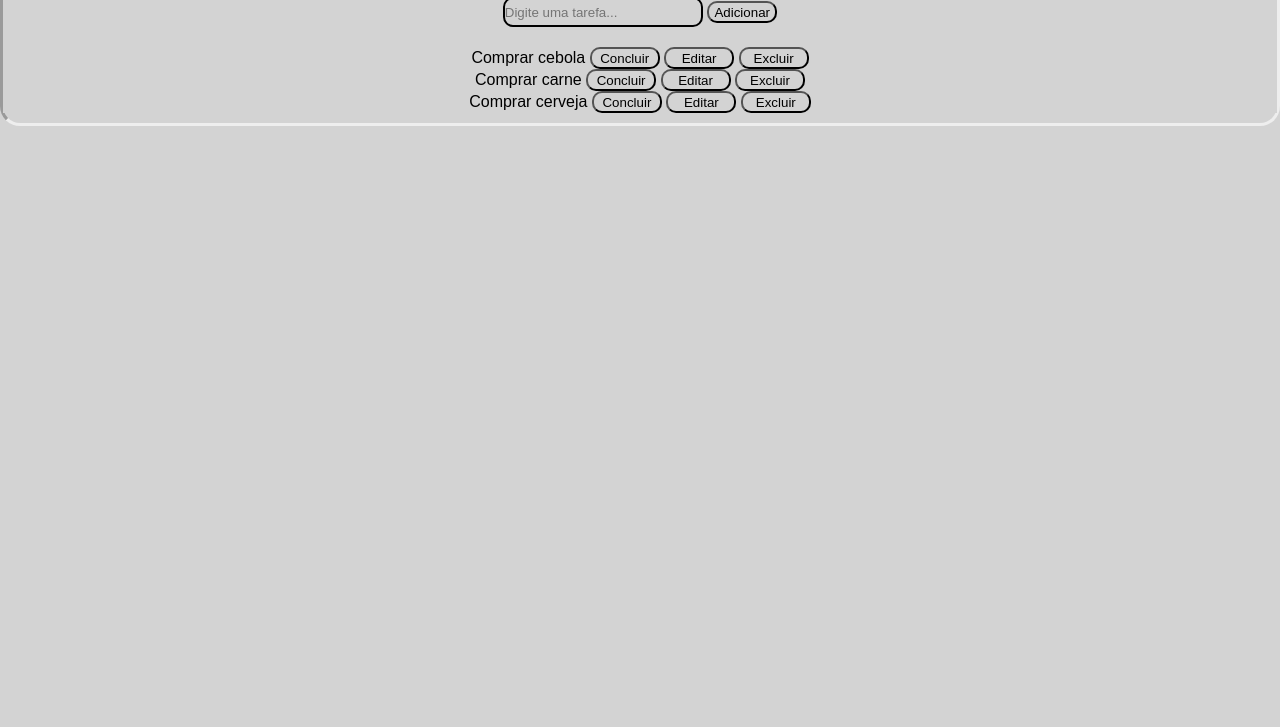
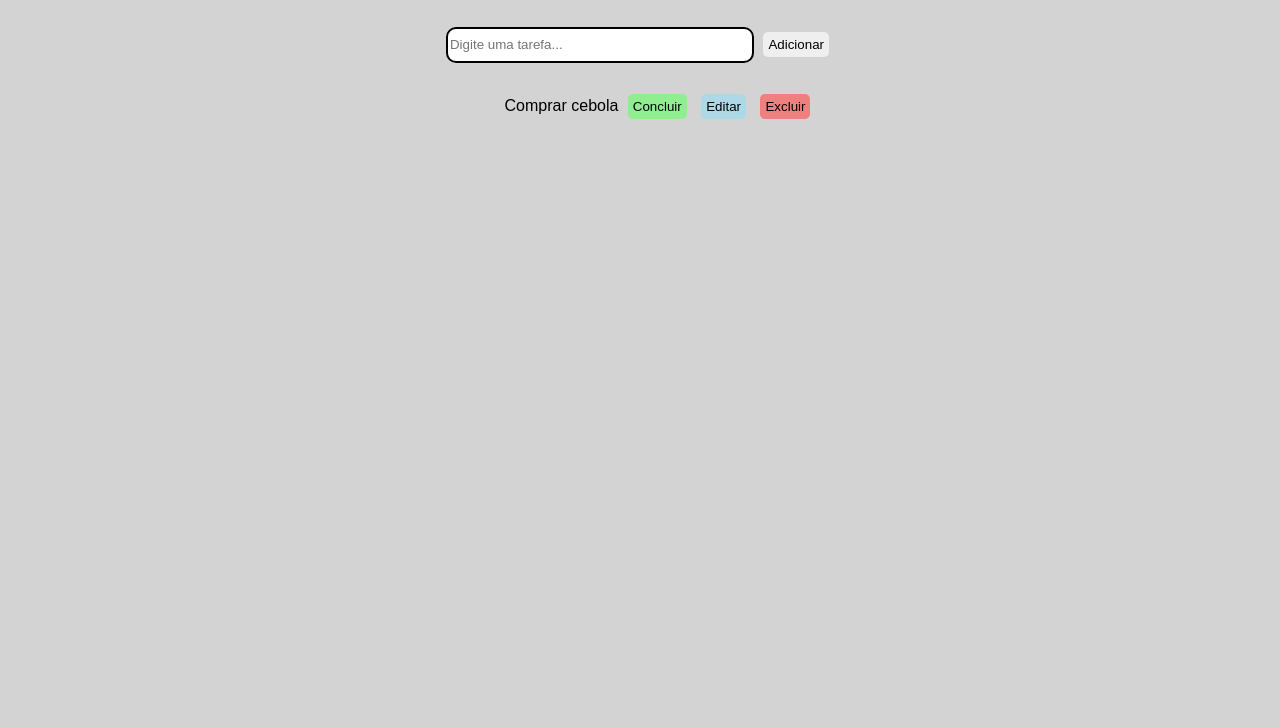
Before and after one commit to VictorBaradel/To-Do-List, a plain HTML site: page index.html in a window 1280 px wide. Shown: the part 73-800 px from the top of the page. Drawn offline with Linux system fonts and the light colour scheme.

Commit message:
modificando o estilos e começando os scripts

```diff
--- a/index.html
+++ b/index.html
@@ -12,33 +12,23 @@
             <h1>
                 Minha lista de tarefas
             </h1>
+            <div class="inputDados">
+                <input id="inputBox"placeholder="Digite uma tarefa...">
+                <button id="botaoAdicionar" onclick="adicionarTarefa()">Adicionar</button>
+            </div>
         </header>
-        <div class="inputDados">
-            <input id="inputBox" type="text" id="task" placeholder="Digite uma tarefa...">
-            <button id="botaoAdicionar" onclick="addTask()">Adicionar</button>
-        </div>
+    </div>
+    <div class="containerLista">
         <div class="lista">
             <ul>
-                <li>
-                    <label>Comprar cebola</label>
-                    <button class="botaoConcluir">Concluir</button>
-                    <button class="botaoEditar" onclick="">Editar</button>
-                    <button class="botaoExcluir" onclick="deleteTask(this)">Excluir</button>
-                </li>
-                <li>
-                    <label>Comprar carne</label>
-                    <button class="botaoConcluir" onclick="">Concluir</button>
-                    <button class="botaoEditar" onclick="">Editar</button>
-                    <button class="botaoExcluir" onclick="deleteTask(this)">Excluir</button>
-                </li>
-                <li>
-                    <label>Comprar cerveja</label>
-                    <button class="botaoConcluir" onclick="">Concluir</button>
-                    <button class="botaoEditar" onclick="">Editar</button>
-                    <button class="botaoExcluir" onclick="deleteTask(this)">Excluir</button>
-                </li>
+                <label>Comprar cebola</label>
+                <button class="botaoConcluir" onclick="concluirTarefa()">Concluir</button>
+                <button class="botaoEditar">Editar</button>
+                <button class="botaoExcluir">Excluir</button>
             </ul>
+
         </div>
     </div>
 </body>
+<script src="scripts.js"></script>
 </html>
--- /dev/null
+++ b/scripts.js
@@ -0,0 +1,10 @@
+function adicionarTarefa(){
+    let input = document.querySelector("input").value;
+
+    let li = document.createElement("li");
+    li.innerHTML = input + "<span>❌</span>";
+
+    document.querySelector("ul").appendChild(li);
+    input = "";
+
+}
--- a/style.css
+++ b/style.css
@@ -1,37 +1,25 @@
-*{
-    margin: 0;
-    padding: 0;
-    box-sizing: border-box;
-    font-family: Arial, sans-serif;
-    background-color: lightgray;
-
+body{
+    background: lightgray;
+    max-width: 500px;
+    margin: 0 auto;
+    font-family: Arial, Helvetica, sans-serif;
 }
 
 .container{
-    text-align: center;
-    margin-top: 10px;
-    margin-bottom: 10px;
-    height: auto;
-    width: 100%;
-    border: 3px solid;
-    border-radius: 20px;
-    border-style:inset;
+    display: flex;
+    justify-content: center;
 }
 
-.inputDados{
-    text-align: center;
-}
-
-#botaoAdicionar{
-    text-align: center;
-    cursor: pointer;
-    border-radius: 10px;
-    height: 22px;
-    width: 70px;
+.containerLista{
+    display: flex;
+    flex-direction: column;
+    align-items: center;
+    padding: 0;
+    margin: 0;
 }
 
 #inputBox{
-    width: 200px;
+    width: 300px;
     height: 30px;
     border: 2px solid;
     border-radius: 10px;
@@ -39,29 +27,57 @@
     margin-bottom: 10px;
 }
 
-.lista{
-    text-align: center;
-    margin-top: 10px;
-    margin-bottom: 10px;
+#botaoAdicionar{
+    border: none;
+    border-radius: 5px;
+    padding: 5px;
+    margin: 5px;
+    cursor: pointer;
+}
+
+.botaoConcluir{
+    background-color: lightgreen;
+    color: black;
+    border: none;
+    border-radius: 5px;
+    padding: 5px;
+    margin: 5px;
+    cursor: pointer;
 }
 
 .botaoEditar{
+    background-color: lightblue;
+    color: black;
+    border: none;
+    border-radius: 5px;
+    padding: 5px;
+    margin: 5px;
     cursor: pointer;
-    border-radius: 10px;
-    height: 22px;
-    width: 70px;
-}
-
-.botaoConcluir{
-    cursor: pointer;
-    border-radius: 10px;
-    height: 22px;
-    width: 70px;
 }
 
 .botaoExcluir{
+    background-color: lightcoral;
+    color: black;
+    border: none;
+    border-radius: 5px;
+    padding: 5px;
+    margin: 5px;
     cursor: pointer;
-    border-radius: 10px;
-    height: 22px;
-    width: 70px;
 }
+
+span{
+    cursor: pointer;
+}
+
+li{
+    background-color: white;
+    padding: 5px;
+    margin: 10px;
+    border-radius: 5px;
+    color: black;
+    border: 1px solid;
+    display: flex;
+    align-items: center;
+    justify-content: space-between;
+    font-weight: bold;
+}
--- /dev/null
+++ b/styleAntigo.css
@@ -0,0 +1,85 @@
+*{
+    margin: 0;
+    padding: 0;
+    font-family: Arial, sans-serif;
+
+}
+
+body{
+    background: lightgray;
+
+}
+.container{
+    text-align: center;
+    margin-top: 10px;
+    margin-bottom: 10px;
+    height: auto;
+    width: 100%;
+}
+
+.cotainerLista{
+    margin-top: 10px;
+    margin-bottom: 10px;
+    height: auto;
+    width: 100%;
+    display: flex;
+}
+
+.lista{
+    margin: 0 auto;
+    margin-top: 10px;
+    margin-bottom: 10px;
+    width: 100%;
+    max-width: 600px;
+    background: white;
+    padding: auto;
+    text-align: center;
+    border-radius: 15px;
+    border-style: inset;
+}
+
+.inputDados{
+    align-items: center;
+    margin-top: 10px;
+    margin-bottom: 10px;
+    height: auto;
+    width: 100%;
+}
+
+#botaoAdicionar{
+    text-align: center;
+    cursor: pointer;
+    border-radius: 10px;
+    height: 22px;
+    width: 70px;
+}
+
+#inputBox{
+    width: 200px;
+    height: 30px;
+    border: 2px solid;
+    border-radius: 10px;
+    margin-top: 20px;
+    margin-bottom: 10px;
+}
+
+.botaoEditar{
+    cursor: pointer;
+    border-radius: 10px;
+    height: 22px;
+    width: 70px;
+}
+
+.botaoConcluir{
+    cursor: pointer;
+    border-radius: 10px;
+    height: 22px;
+    width: 70px;
+}
+
+.botaoExcluir{
+    cursor: pointer;
+    border-radius: 10px;
+    height: 22px;
+    width: 70px;
+}
```
